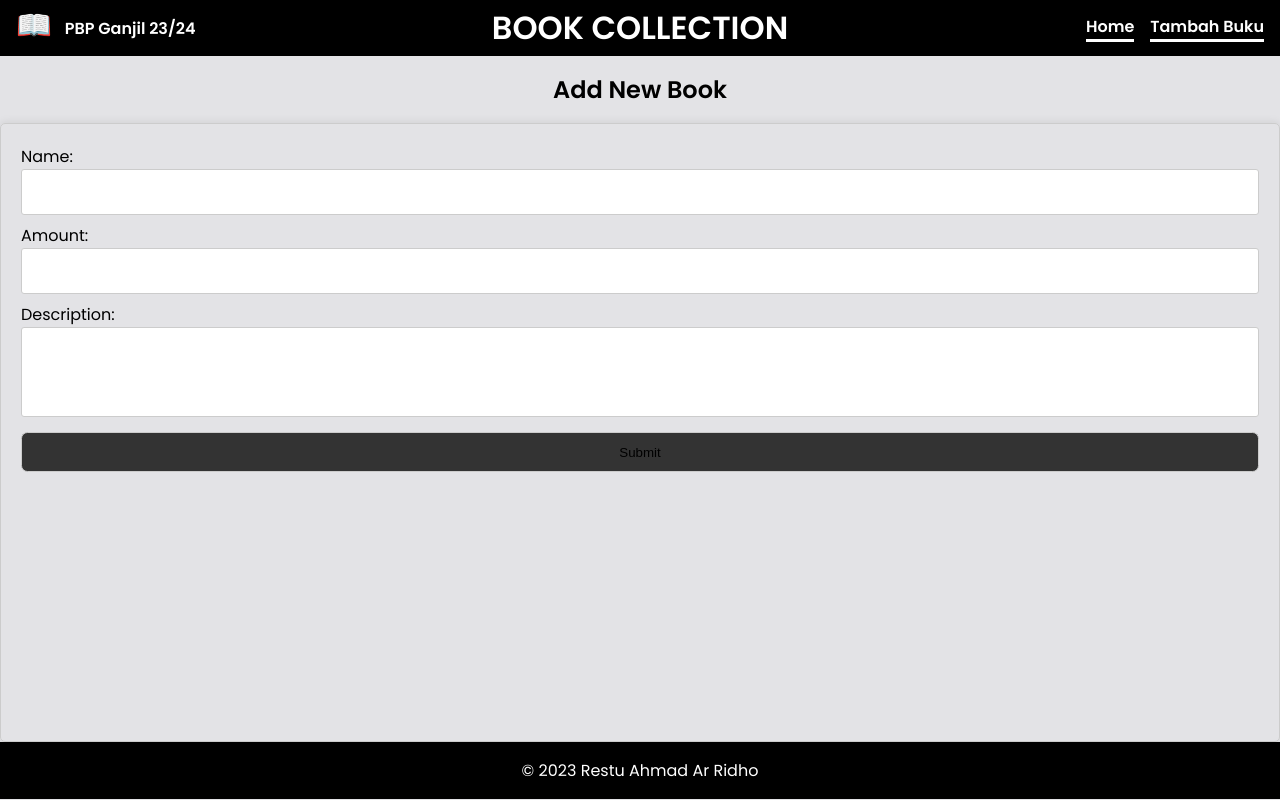
After one commit to restuaar/book-collection, a Django app: page /tambah_buku/ in a window 1280 px wide. The commit adds this page. Run offline with Django 4.2, Linux system fonts and the light colour scheme.

Commit message:
feat: menyelesaikan penambahan form dan menampilkan dalam bentuk html

```diff
--- a/book_collection/settings.py
+++ b/book_collection/settings.py
@@ -56,7 +56,7 @@ ROOT_URLCONF = 'book_collection.urls'
 TEMPLATES = [
     {
         'BACKEND': 'django.template.backends.django.DjangoTemplates',
-        'DIRS': [],
+        'DIRS': [BASE_DIR / 'templates'],
         'APP_DIRS': True,
         'OPTIONS': {
             'context_processors': [
--- /dev/null
+++ b/main/forms.py
@@ -0,0 +1,7 @@
+from django.forms import ModelForm
+from main.models import Item
+
+class ItemForm(ModelForm):
+    class Meta:
+        model = Item
+        fields = ["name", "amount", "description"]
--- /dev/null
+++ b/main/templates/tambah_buku.html
@@ -0,0 +1,20 @@
+{% extends 'base.html' %}
+
+{% block content %}
+<h2 class="heading-add">Add New Book</h2>
+
+<form method="POST">
+    {% csrf_token %}
+    <label for="name">Name:</label>
+    <input type="text" id="name" name="name" required>
+
+    <label for="amount">Amount:</label>
+    <input type="number" id="amount" name="amount" required>
+
+    <label for="description">Description:</label>
+    <textarea id="description" name="description" rows="4" cols="50" required></textarea>
+
+    <input class='cta-button' type="submit" value="Submit">
+</form>
+
+{% endblock %}
--- a/main/urls.py
+++ b/main/urls.py
@@ -1,9 +1,10 @@
 from django.urls import path
-from main.views import show_main, show_landing_page
+from main.views import show_main, show_landing_page, create_book
 
 app_name = 'main'
 
 urlpatterns = [
     path('main/', show_main, name='show_main'),
     path('', show_landing_page, name='show_landing_page'),
+    path('tambah_buku/', create_book, name='tambah_buku')
 ]
--- a/main/views.py
+++ b/main/views.py
@@ -1,25 +1,52 @@
 from django.shortcuts import render
+
+from django.http import HttpResponseRedirect
+from main.forms import ItemForm
+from django.urls import reverse
+
+from main.models import Item
 
 # Create your views here.
 
+default_book = [
+  {
+    'name' : "Laut Bercerita",
+    'amount' : "2",
+    'description' : "Buku yang diterbitkan pada tahun 2017 ini, menceritakan tentang seorang Aktivis Mahasiswa yang bernama Biru Laut. Ia seorang Aktivis yang bertekad memperjuangkan demokrasi di Indonesia pada masa Orde Baru, buku ini juga menceritakan tentang mereka yang hilang disebuah peristiwa penculikan aktivis pada tahun 1998.",
+  },
+  {
+    'name' : 'Negeri Para Bedebah',
+    'amount' : '3',
+    'description' : 'Inti dari novel Negeri Para Bedebah ini menceritakan tentang perjuangan Thomas dalam memperjuangkan Bank semesta. Thomas yang merupakan konsultan keuangan hendak menyelamatkan bank semesta yang ingin ditutup karena sebuah kasus. Jika bank tersebut di tutup maka uang nasabah dari bank tersebut akan hangus dan pihak bank tidak akan menagih hutang piutang yang belum dibayar nasabah atau pihak lain.'
+  }
+]
+
 def show_landing_page(request):
-    return render(request, "landingpage.html")
+    context = {
+      'name': 'Restu Ahmad Ar Ridho', # Nama kamu
+      'class': 'PBP E', # Kelas PBP kamu
+    }
+
+    return render(request, "index.html", context)
 
 def show_main(request):
-    context = {
-        'data' : [
-            {
-              'name' : "Laut Bercerita",
-              'amount' : "2",
-              'description' : "Buku yang diterbitkan pada tahun 2017 ini, menceritakan tentang seorang Aktivis Mahasiswa yang bernama Biru Laut. Ia seorang Aktivis yang bertekad memperjuangkan demokrasi di Indonesia pada masa Orde Baru, buku ini juga menceritakan tentang mereka yang hilang disebuah peristiwa penculikan aktivis pada tahun 1998.",
-            },
-            {
-              'name' : 'Negeri Para Bedebah',
-              'amount' : '3',
-              'description' : 'Inti dari novel Negeri Para Bedebah ini menceritakan tentang perjuangan Thomas dalam memperjuangkan Bank semesta. Thomas yang merupakan konsultan keuangan hendak menyelamatkan bank semesta yang ingin ditutup karena sebuah kasus. Jika bank tersebut di tutup maka uang nasabah dari bank tersebut akan hangus dan pihak bank tidak akan menagih hutang piutang yang belum dibayar nasabah atau pihak lain.'
-            }
-        ]
-    }
+    Items = Item.objects.all()
+    if (Items.count() == 0):
+      context = {
+          'data' : default_book
+      }
+    else:
+      context = {
+          'data' : Items
+      }
+    return render(request, "main.html", context)
 
+def create_book(request):
+    form = ItemForm(request.POST or None)
 
-    return render(request, "main.html", context)
+    if form.is_valid() and request.method == "POST":
+        form.save()
+        return HttpResponseRedirect(reverse('main:show_main'))
+
+    # context = {'form': form}
+    return render(request, "tambah_buku.html")
--- a/main/templates/landingpage.html
+++ b/templates/base.html
@@ -67,6 +67,65 @@
 
       .links {
         justify-self: end;
+        display: flex;
+        gap: 1rem;
+      }
+
+      .links a {
+        border-bottom: 3px solid #ffffff;
+      }
+
+      .container {
+        margin: 2rem 10rem;
+        display: flex;
+        gap: 2rem;
+        flex-wrap: wrap;
+        justify-content: center;
+        align-items: flex-start;
+        min-height: calc(100vh - 11rem);
+      }
+
+      .card {
+        width: 17rem;
+        background-color: #000000;
+        border-radius: 3px;
+        overflow: auto;
+        position: relative;
+        display: flex;
+        flex-direction: column;
+        justify-content: start;
+        align-items: center;
+        box-shadow: 1px 6px 24px -10px rgba(0, 0, 0, 0.39);
+        position: relative;
+        overflow: hidden;
+        height: 22rem;
+      }
+
+      .card h2 {
+        margin-top: 3px;
+        border-bottom: 2px solid #fffffe;
+      }
+
+      .card p {
+        color: #a7a9be;
+        padding: 0.9rem;
+        font-size: small;
+        text-align: justify;
+      }
+
+      .card > .amount {
+        position: absolute;
+        background-color: red;
+        bottom: -0.4rem;
+        right: -0.4rem;
+        display: flex;
+        justify-content: start;
+        padding-left: 0.6rem;
+        align-items: center;
+        border-radius: 50%;
+        height: 2rem;
+        aspect-ratio: 1;
+        font-weight: bold;
       }
 
       .hero {
@@ -97,6 +156,38 @@
         background-color: #333;
         text-decoration: none;
         border-radius: 0.4rem;
+        cursor: pointer;
+      }
+
+      .heading-add {
+        text-align: center;
+        margin: 1rem 0;
+        color: #000000;
+      }
+
+      form {
+        height: calc(100vh - 11.3rem);
+        margin: 0 auto;
+        padding: 20px;
+        border: 1px solid #ccc;
+        border-radius: 5px;
+        box-shadow: 0 0 10px rgba(0, 0, 0, 0.1);
+      }
+
+      label {
+        display: block;
+        color: #000000;
+      }
+
+      input,
+      textarea {
+        width: 100%;
+        padding: 0.9rem;
+        margin-bottom: 0.5rem;
+        border: 1px solid #ccc;
+        border-radius: 3px;
+        color: #000000;
+        resize: none;
       }
 
       footer {
@@ -117,22 +208,12 @@
       </div>
       <div class="links">
         <a href="/">Home</a>
+        <a href="/tambah_buku">Tambah Buku</a>
       </div>
     </nav>
 
-    <section class="hero">
-      <h1>Restu Ahmad Ar Ridho <br />PBP - E</h1>
-      <p>
-        Welcome to our Book Collection! We love books and have put together a
-        variety of titles just for you. From classics to modern reads, there's
-        something here for everyone. We hope you find the perfect book to enjoy.
-      </p>
-      <a
-        href="/main"
-        class="cta-button"
-        >Go to Collection</a
-      >
-    </section>
+    {% block content %} {% endblock content %}
+
     <footer>
       <p>&copy; 2023 Restu Ahmad Ar Ridho</p>
     </footer>
```
Also changed, not shown: main/templates/index.html (added, +16 -0 lines), main/templates/main.html (+3 -153 lines), README.md, src/README/README_2.md (added), src/README/README_3.md (added), src/img/image.png (renamed from src/image.png), src/img/image1.png (renamed from src/image1.png).
